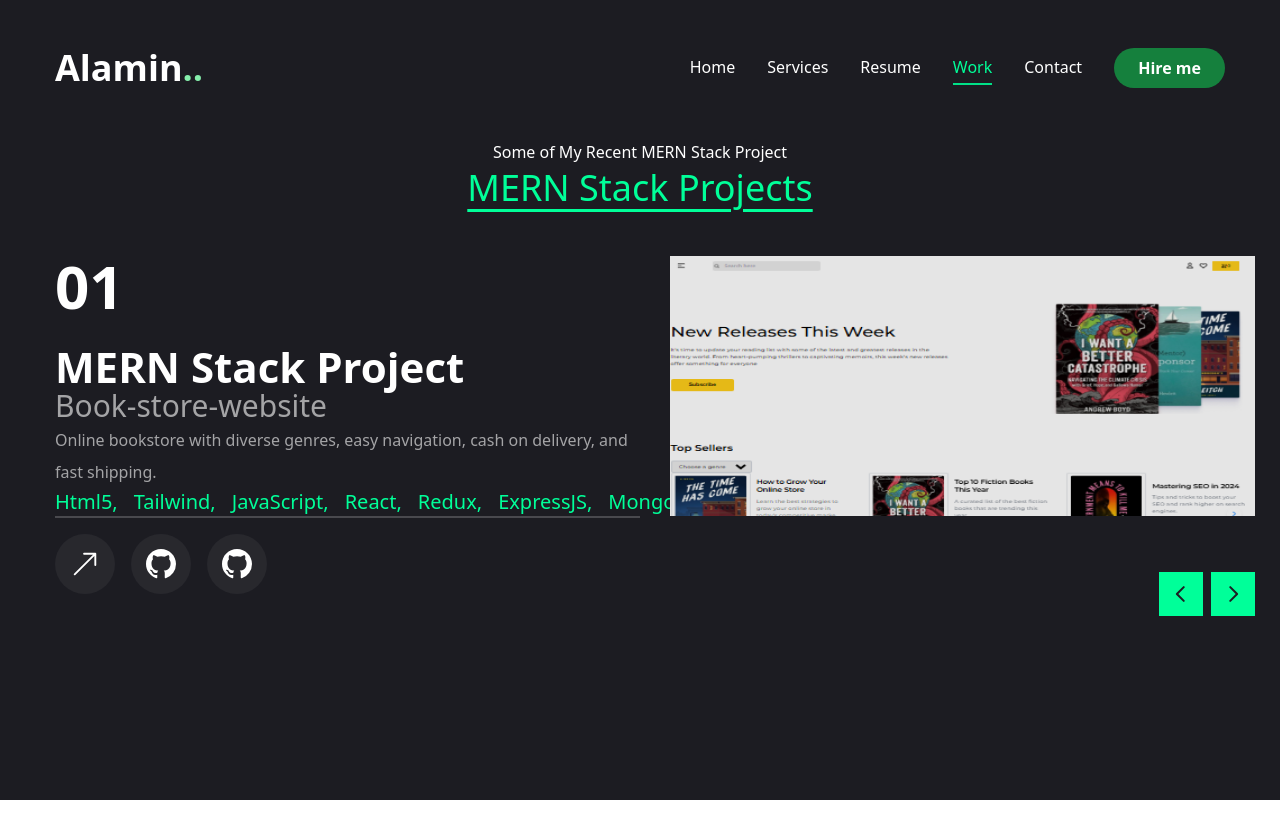
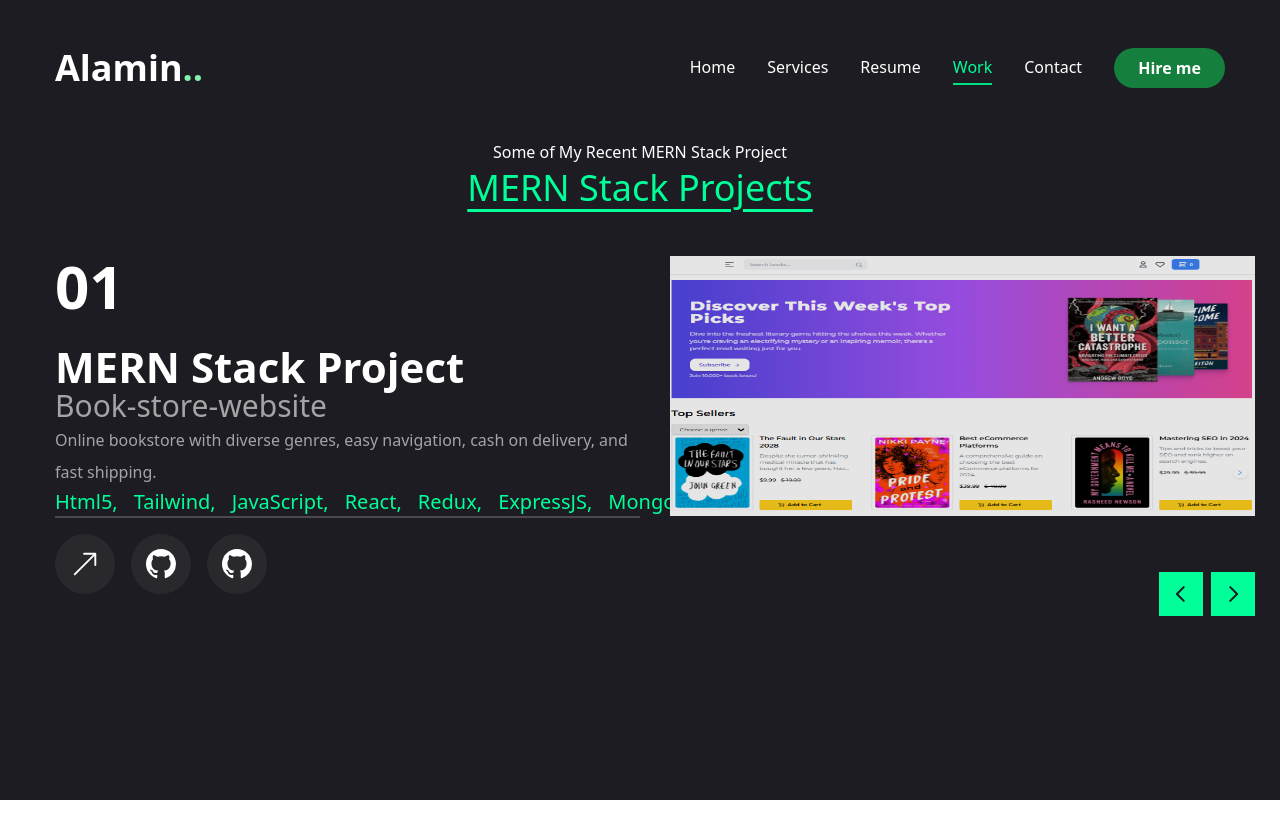
Before and after one commit to alamin71/portfolio_of_al-amin, a Next.js app: page /work in a window 1280 px wide. Shown: the top 838 px of the page. Built offline with nearby package versions, Linux system fonts and the light colour scheme.

Commit message:
update web sn

```diff
--- a/components/WorkPages/FullStackProject.jsx
+++ b/components/WorkPages/FullStackProject.jsx
@@ -32,7 +32,7 @@ const projects = [
       { name: "ExpressJS" },
       { name: "MongoDB" },
     ],
-    image: "/assets/work/bookstores.png",
+    image: "/assets/work/bookstore-web.png",
     live: "https://book-store-two-lime.vercel.app/",
     githubFrontend: "https://github.com/alamin71/book-store",
     githubBackend: "https://github.com/alamin71/book-app-backend",
```
Also changed, not shown: public/assets/work/bookstore-web.png (added).
